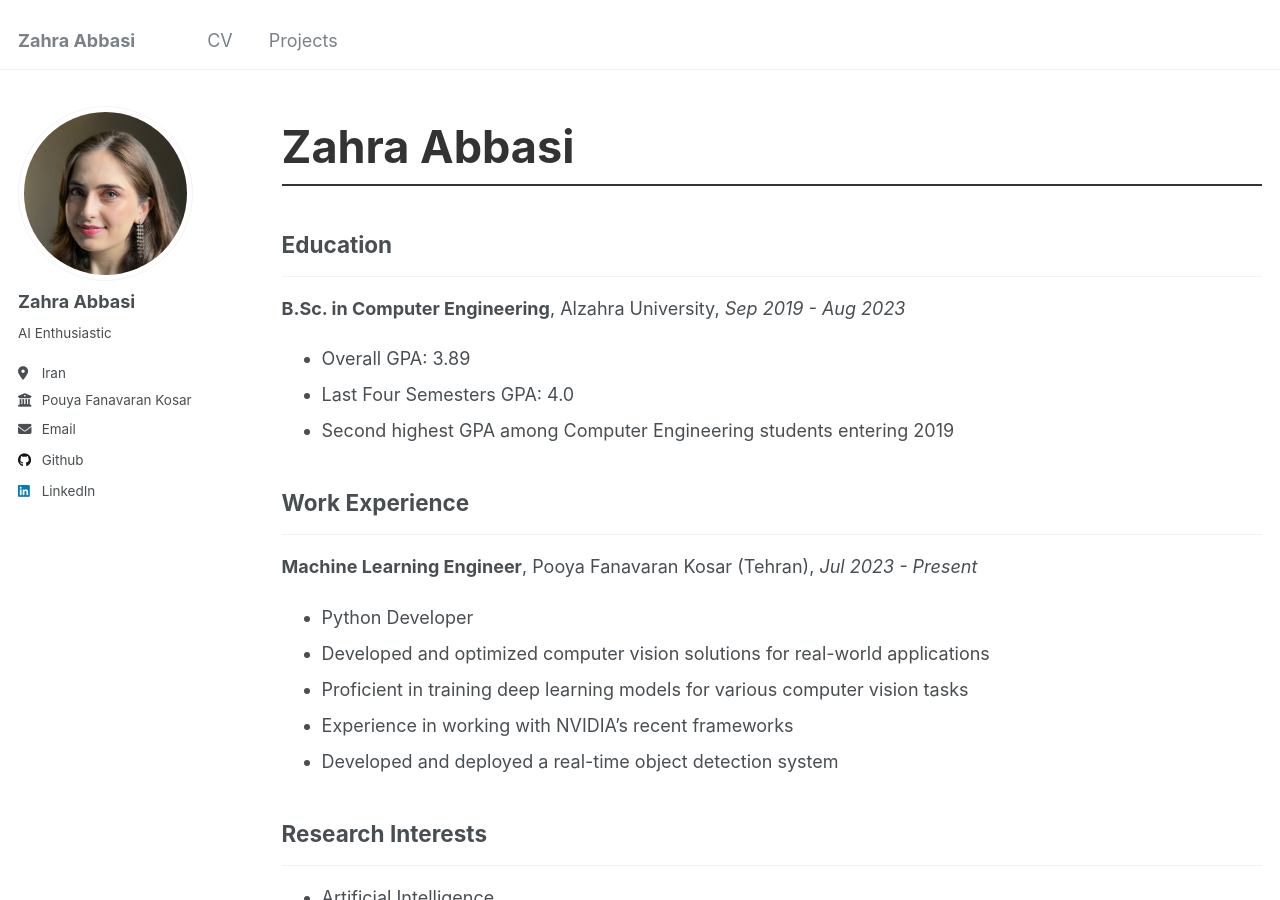
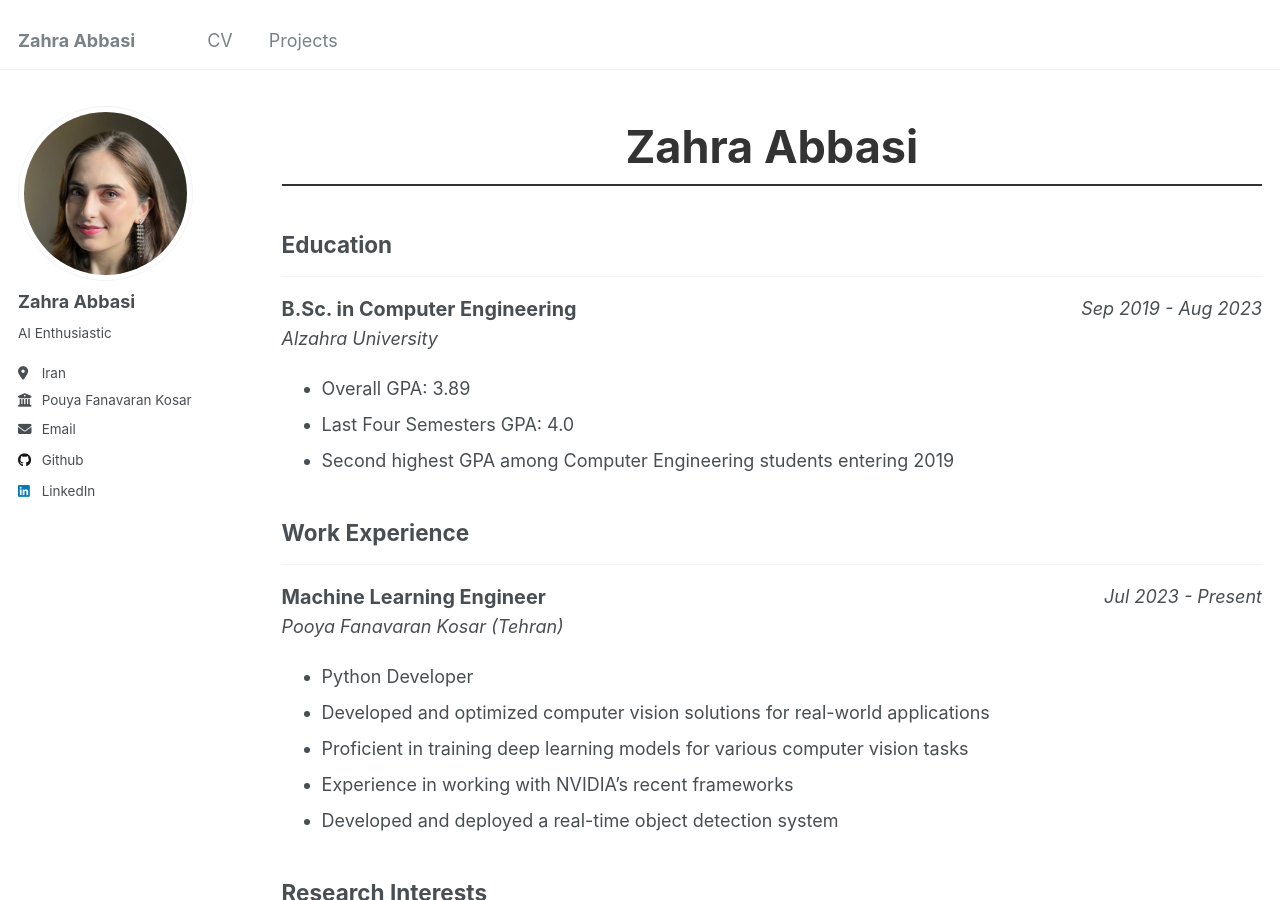
Before and after one commit to zahra-abbasi-vault/zahra-abbasi-vault.github.io, a Jekyll site: the page built from _pages/cv.md, in a window 1280 px wide and 900 px high. Built offline with Jekyll 4.4.1, drawn with Linux system fonts in a browser that asks for light colours.

Commit message:
Update cv.md

```diff
--- a/_pages/cv.md
+++ b/_pages/cv.md
@@ -8,12 +8,17 @@
 
 {% include base_path %}
 
-<h1 style="font-size: 2.5em; color: #333; border-bottom: 2px solid #333; padding-bottom: 10px;">Zahra Abbasi</h1>
+<h1 style="font-size: 2.5em; color: #333; border-bottom: 2px solid #333; padding-bottom: 10px; text-align: center;">Zahra Abbasi</h1>
 
 ## Education
 ---
 
-**B.Sc. in Computer Engineering**, Alzahra University, *Sep 2019 - Aug 2023*
+<p style="text-align: left;">
+  <strong style="font-size: 1.1em;">B.Sc. in Computer Engineering</strong>
+  <span style="float: right; font-style: italic;">Sep 2019 - Aug 2023</span><br>
+  <em>Alzahra University</em>
+</p>
+
 - Overall GPA: 3.89
 - Last Four Semesters GPA: 4.0
 - Second highest GPA among Computer Engineering students entering 2019
@@ -21,7 +26,12 @@
 ## Work Experience
 ---
 
-**Machine Learning Engineer**, Pooya Fanavaran Kosar (Tehran), *Jul 2023 - Present*
+<p style="text-align: left;">
+  <strong style="font-size: 1.1em;">Machine Learning Engineer</strong>
+  <span style="float: right; font-style: italic;">Jul 2023 - Present</span><br>
+  <em>Pooya Fanavaran Kosar (Tehran)</em>
+</p>
+
 - Python Developer
 - Developed and optimized computer vision solutions for real-world applications
 - Proficient in training deep learning models for various computer vision tasks
@@ -59,18 +69,52 @@
 ## Academic Courses
 ---
 
-| Course | Grade |
-|--------|-------|
-| Applied Linear Algebra | 4.0/4.0 |
-| Engineering Probability and Statistics | 4.0/4.0 |
-| Basics and applications of Artificial Intelligence | 4.0/4.0 |
-| Basics of Computational Intelligence | 4.0/4.0 |
-| Data Mining | 4.0/4.0 |
-| Big Data | 4.0/4.0 |
-| The Basics of Cloud Computing | 4.0/4.0 |
-| Principles of Database Design | 4.0/4.0 |
-| The Theory of Languages and Machines | 4.0/4.0 |
-| Data Structures and Algorithms | 4.0/4.0 |
+<table style="width: 80%; margin: 0 auto; text-align: center;">
+  <tr>
+    <th style="text-align: center;">Course</th>
+    <th style="text-align: center;">Grade</th>
+  </tr>
+  <tr>
+    <td>Applied Linear Algebra</td>
+    <td>4.0/4.0</td>
+  </tr>
+  <tr>
+    <td>Engineering Probability and Statistics</td>
+    <td>4.0/4.0</td>
+  </tr>
+  <tr>
+    <td>Basics and applications of Artificial Intelligence</td>
+    <td>4.0/4.0</td>
+  </tr>
+  <tr>
+    <td>Basics of Computational Intelligence</td>
+    <td>4.0/4.0</td>
+  </tr>
+  <tr>
+    <td>Data Mining</td>
+    <td>4.0/4.0</td>
+  </tr>
+  <tr>
+    <td>Big Data</td>
+    <td>4.0/4.0</td>
+  </tr>
+  <tr>
+    <td>The Basics of Cloud Computing</td>
+    <td>4.0/4.0</td>
+  </tr>
+  <tr>
+    <td>Principles of Database Design</td>
+    <td>4.0/4.0</td>
+  </tr>
+  <tr>
+    <td>The Theory of Languages and Machines</td>
+    <td>4.0/4.0</td>
+  </tr>
+  <tr>
+    <td>Data Structures and Algorithms</td>
+    <td>4.0/4.0</td>
+  </tr>
+</table>
 
 ## Online Courses
 ---
```
